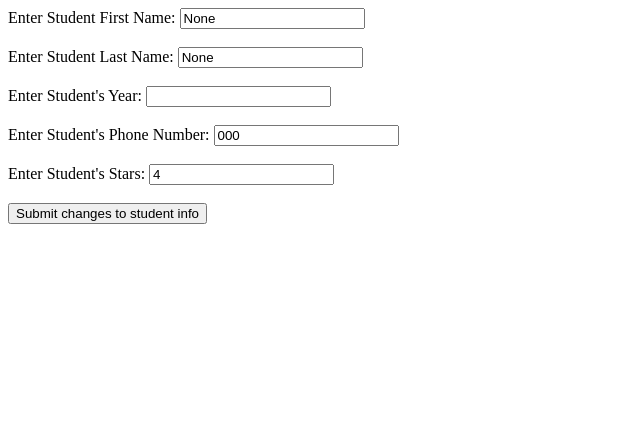
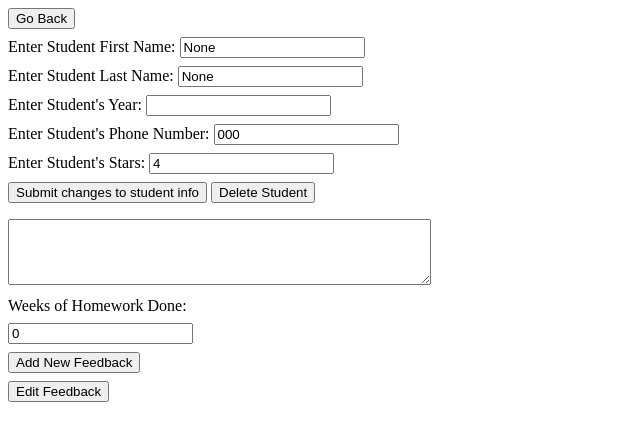
Before and after one commit to Gab-Gotsis/Full-Stack-Website, a Flask app: page /studentpage in a window 1280 px wide. Shown: the top 441 px of the page, without its empty margins (0-640 px from the left). Run offline with Flask 3, Linux system fonts and the light colour scheme; a database or web service that is not in the repository returns one stand-in record (values such as "Sample title"); data that the repository does not hold is empty; some libraries are stand-ins or nearby versions.

Commit message:
Add feedback editing

```diff
--- a/main.py
+++ b/main.py
@@ -29,7 +29,8 @@
     ststars = students[0][1]
 
     cur.execute("""SELECT notes, date_given, weeks_homework_not_done FROM feedback
-                WHERE student_id = %s;""", (student_id))
+                WHERE student_id = %s
+                ORDER BY date_given ASC;""", (student_id))
     feedback = cur.fetchall()
 
     #this code removes trailing time (minutes seconds hours) from date
@@ -70,7 +71,7 @@
     student_id = cur.fetchall()
     if id == []:
         print("Student not found")
-        return "Student not found"
+        return 0
     student_id = str(student_id[0][0])
 
     cur.execute("""SELECT phone, stars FROM students
@@ -80,7 +81,8 @@
     ststars = students[0][1]
 
     cur.execute("""SELECT notes, date_given, weeks_homework_not_done FROM feedback
-                WHERE student_id = %s;""", (student_id))
+                WHERE student_id = %s
+                ORDER BY date_given ASC;""", (student_id))
     feedback = cur.fetchall()
 
     #this code removes trailing time (minutes seconds hours) from date
@@ -112,6 +114,9 @@
     #It makes sense to only be able to edit a week at a time, so a drop down menu that lets you sort for week is a good idea
     #that week becomes a textbox
     stuinfo = get_student_info(fname, lname, year)
+    if stuinfo == "Student not found":
+        print("Student not found")
+        return render_template('studentnotfound.html')
 
     return render_template('studentpage.html', fn = stuinfo['fname'], ln = stuinfo['lname'], yr = stuinfo['year'], ph = stuinfo['phone'], st = stuinfo['stars'], fb = stuinfo['feedback'])
     # if request.method == 'POST':
@@ -125,9 +130,9 @@
     print("This was called")
 
 #this only renders template, if they go there...
-@app.route('/editstudents')
-def editstudents():
-    return render_template('editstudents.html')
+@app.route('/createnewstudent')
+def createnewstudent():
+    return render_template('createnewstudent.html')
 
 @app.route('/createstudent', methods=['GET', 'POST'])
 def createstudent():
@@ -155,6 +160,9 @@
     cur.execute("""SELECT id FROM students
                 WHERE firstname = %s AND lastname = %s AND year = %s;""", (fname, lname, year))
     student_id = cur.fetchall()
+    if student_id == []:
+        print("Student not found")
+        return 0
     student_id = student_id[0][0]
     print(student_id)
     cur.execute("""DELETE FROM feedback
@@ -167,29 +175,85 @@
     return {'fname': fname, 'lname': lname, 'year': year}
 
 
+@app.route("/changestudentinfo", methods=['GET', 'POST'])
+def changestudentinfo():
+    if request.method == 'POST':
+        fname = request.form['fname']
+        lname = request.form['lname']
+        year = request.form['yr']
+        phone = request.form['ph']
+        stars = request.form['st']
+        ogfname = request.form['ogfn']
+        oglname = request.form['ogln']
+        ogyear = request.form['ogyear']
+    cur = conn.cursor()
+    cur.execute("""SELECT id FROM students
+            WHERE firstname = %s AND lastname = %s AND year = %s;""", (ogfname, oglname, ogyear))
+    student_id = cur.fetchall()
+    student_id = student_id[0][0]
+    cur.execute("""UPDATE students
+                SET firstname = %s, lastname = %s, year = %s, phone = %s, stars = %s
+                WHERE id = %s;""", (fname, lname, year, phone, stars, student_id))
+    conn.commit()
+    cur.close()
+    return {'fname': fname, 'lname': lname, 'year': year, 'phone': phone, 'stars': stars}
 
 
-@app.route('/test2')
-def test2():
+@app.route("/addfeedback", methods=['GET', 'POST'])
+def addfeedback():
+    if request.method == 'POST':
+        fname = request.form['fname']
+        lname = request.form['lname']
+        year = request.form['yr']
+        feedback = request.form['fb']
+        date_given = date.today()
+        weeks_homework_not_done = request.form['weeks']
     cur = conn.cursor()
-    cur.execute("""INSERT INTO test_table(sometext)
-                VALUES ('This is a test');
-                """)
+    cur.execute("""SELECT id FROM students
+            WHERE firstname = %s AND lastname = %s AND year = %s;""", (fname, lname, year))
+    student_id = cur.fetchall()
+    student_id = student_id[0][0]
+    cur.execute("""INSERT INTO feedback(student_id, notes, date_given, weeks_homework_not_done)
+                VALUES (%s, %s, %s, %s);""", (student_id, feedback, date_given, weeks_homework_not_done))
     conn.commit()
     cur.close()
-    win32api.MessageBox(0, 'Hello, World!', 'Running a pythonscript via javascript on button hit!', 0x00001000)
-    return render_template('index.html')
-#can pass in a variable to the route, and then use that variable in the template, but use this otherwise
+    return {'fname': fname, 'lname': lname, 'year': year, 'notes': feedback, 'date_given': str(date_given), 'weeks_homework_not_done': weeks_homework_not_done}
 
-@app.route('/test3', methods=['GET', 'POST'])
-def test3():
+@app.route("/editfeedback", methods=['GET', 'POST'])
+def editfeedback():
+    fname = request.args.get('fn', None)
+    lname = request.args.get('ln', None)
+    year = request.args.get('yr', None)
+
+    stuinfo = get_student_info(fname, lname, year)
+    if stuinfo == "Student not found":
+        print("Student not found")
+        return render_template('studentnotfound.html')
+
+    return render_template('editfeedback.html', fn = fname, ln = lname, yr = year, fb = stuinfo['feedback'])
+
+@app.route("/updatefeedback", methods=['GET', 'POST'])
+def updatefeedback():
     if request.method == 'POST':
-        form = request.form
-        print(form)
-
-    print("This works")
-    return render_template('index.html')
-
+        fname = request.form['fname']
+        lname = request.form['lname']
+        year = request.form['yr']
+        feedback = request.form['fb']
+        week = request.form['week']
+    cur = conn.cursor()
+    cur.execute("""SELECT id FROM students
+            WHERE firstname = %s AND lastname = %s AND year = %s;""", (fname, lname, year))
+    student_id = cur.fetchall()
+    if student_id == []:
+        print("Student not found")
+        return 0
+    student_id = student_id[0][0]
+    cur.execute("""UPDATE feedback
+                SET notes = %s
+                WHERE student_id = %s AND date_given = %s;""", (feedback, student_id, week))
+    conn.commit()
+    cur.close()
+    return {'fname': fname, 'lname': lname, 'year': year, 'notes': feedback, 'date_given': week}
 
 if __name__ == '__main__':
     app.run(debug=True)
--- a/templates/studentpage.html
+++ b/templates/studentpage.html
@@ -2,28 +2,48 @@
 <html lang="en">
 <head>
     <meta charset="UTF-8">
-    <title>Sample Home Page 2</title>
+    <title>Edit Student</title>
+    <style type="text/css">
+      .br {
+          display: block;
+          margin-bottom: 0.5em;
+      }
+  </style>
 </head>
+
 <body>
 <!-- <element onload="myfunction_onload"> -->
+<input type="submit" onclick='goback()' value="Go Back"> <span class="br"></span>
 <label for="fname">Enter Student First Name:</label>
-<input type="text" id="fname" name="fname" value={{fn}}><br><br>
+<input type="text" id="fname" name="fname" value={{fn}}><span class="br"></span>
 <label for="lname">Enter Student Last Name:</label>
-<input type="text" id="lname" name="lname" value={{ln}}><br><br>
+<input type="text" id="lname" name="lname" value={{ln}}><span class="br"></span>
 <label for="year">Enter Student's Year:</label>
-<input type="number" id="year" value={{yr}}><br><br>
+<input type="number" id="year" value={{yr}}><span class="br"></span>
 <label for="phone">Enter Student's Phone Number:</label>
-<input type="text" id="phonenumber" name="phonenumber" value={{ph}}><br><br>
+<input type="text" id="phonenumber" name="phonenumber" value={{ph}}><span class="br"></span>
 <label for="stars">Enter Student's Stars:</label>
-<input type="number" id="stars" value={{st}}><br><br>
+<input type="number" id="stars" value={{st}}><span class="br"></span>
 <input type="submit" onclick='changestudentinfo()' id="subbutton" value="Submit changes to student info">
+<input type="submit" onclick='deletestudent()' id="delbutton" value="Delete Student">
 
 <!-- <form action="{{ url_for('index') }}" method="POST"></form>
   just format this now! and do the feedback manipulation, feedback needs to be in a text box that can be edited
 
   </form> -->
-  <p id="feedback"></p>
+  <p id="feedbackp"></p>
   <p id="weekshomeworknotdone"></p>
+  <var id="origname" hidden="true">{{fn}}</var>
+<var id="origlname" hidden="true">{{ln}}</var>
+<var id="origyear" hidden="true">{{yr}}</var>
+
+<textarea id="feedback" name="new feedback" rows="4" cols="50"></textarea><span class="br"></span>
+<label for="weeksdone">Weeks of Homework Done:</label><span class="br"></span>
+<input type="number" id="weeksdone" value="0"> <span class="br"></span>
+<input type="submit" onclick="addfeedback()" id="fedbutton" value="Add New Feedback"> <span class="br"></span>
+<input type="submit" onclick="editfeedback()" id="editfedbutton" value="Edit Feedback"> <span class="br"></span>
+
+
 <script src="https://code.jquery.com/jquery-3.7.0.js"></script>
 <script>
   //get fb
@@ -45,21 +65,79 @@
         lastweek = response['feedback'][response['feedback'].length - 1][2]
 
 
-        document.getElementById("feedback").innerHTML = feedback;
+        document.getElementById("feedbackp").innerHTML = feedback;
         document.getElementById("weekshomeworknotdone").innerHTML = "Weeks of Homework Not Done: " + lastweek;
     });
   }
+  function addfeedback(){
+    var fn = document.getElementById("fname").value
+    var ln = document.getElementById("lname").value
+    var year = document.getElementById("year").value
+    var feedback = document.getElementById("feedback").value
+    var weeksdone = document.getElementById("weeksdone").value
+    $.post("/addfeedback", {fname: fn, lname: ln, yr: year, fb: feedback, weeks: weeksdone}, success=function(response){
+        getstudentinfo();
+    });
 
+  }
+
+  //this works!
   function changestudentinfo(){
+    //Actually the thing with this, we cant use the names since they change, so we should use the og fields passed in?
+    var ogfn = document.getElementById("origname").innerHTML
+    var ogln = document.getElementById("origlname").innerHTML
+    var ogyear = document.getElementById("origyear").innerHTML
+
     var fn = document.getElementById("fname").value
     var ln = document.getElementById("lname").value
     var year = document.getElementById("year").value
     var phone = document.getElementById("phonenumber").value
     var stars = document.getElementById("stars").value
-    $.post("/changestudentinfo", {fname: fn, lname: ln, yr: year, ph: phone, st: stars}, success=function(response){
+    $.post("/changestudentinfo", {ogfn: ogfn, ogln: ogln, ogyear: ogyear, fname: fn, lname: ln, yr: year, ph: phone, st: stars}, success=function(response){
         //do something here. i think just override. works for now.
+        document.getElementById("fname").value = response['fname']
+        document.getElementById("lname").value = response['lname']
+        document.getElementById("year").value = response['year']
+        document.getElementById("phonenumber").value = response['phone']
+        document.getElementById("stars").value = response['stars']
+        document.getElementById("origname").innerHTML = response['fname']
+        document.getElementById("origlname").innerHTML = response['lname']
+        document.getElementById("origyear").innerHTML = response['year']
     });
   }
+
+  function deletestudent(){
+    var fn = document.getElementById("fname").value
+    var ln = document.getElementById("lname").value
+    var year = document.getElementById("year").value
+    $.post("/deletestudent", {fname: fn, lname: ln, yr: year}, success=function(response){
+        alert(response['fname'] + " " + response['lname'] + " has been deleted");
+    });
+    document.getElementById("fname").value = ""
+    document.getElementById("lname").value = ""
+    document.getElementById("year").value = ""
+    document.getElementById("phonenumber").value = ""
+    document.getElementById("stars").value = ""
+    document.getElementById("origname").innerHTML = ""
+    document.getElementById("origlname").innerHTML = ""
+    document.getElementById("origyear").innerHTML = ""
+  }
+
+  function editfeedback(){
+    var fn = document.getElementById("fname").value
+    var ln = document.getElementById("lname").value
+    var year = document.getElementById("year").value
+    var url = new URL("http://127.0.0.1:5000/" + "editfeedback");
+        url.searchParams.append('fn', fn);
+        url.searchParams.append('ln', ln);
+        url.searchParams.append('yr', year);
+        window.location.href = url;
+  }
+
+  function goback(){
+        // bad that this is cardcoded :>
+      var url = new URL('http://127.0.0.1:5000/')
+      window.location.href = url;}
 
 </script>
 
```
Also changed, not shown: templates/createnewstudent.html (renamed from templates/editstudents.html, +6 -4 lines), templates/editfeedback.html (added, +91 -0 lines), templates/index.html (+3 -21 lines).
